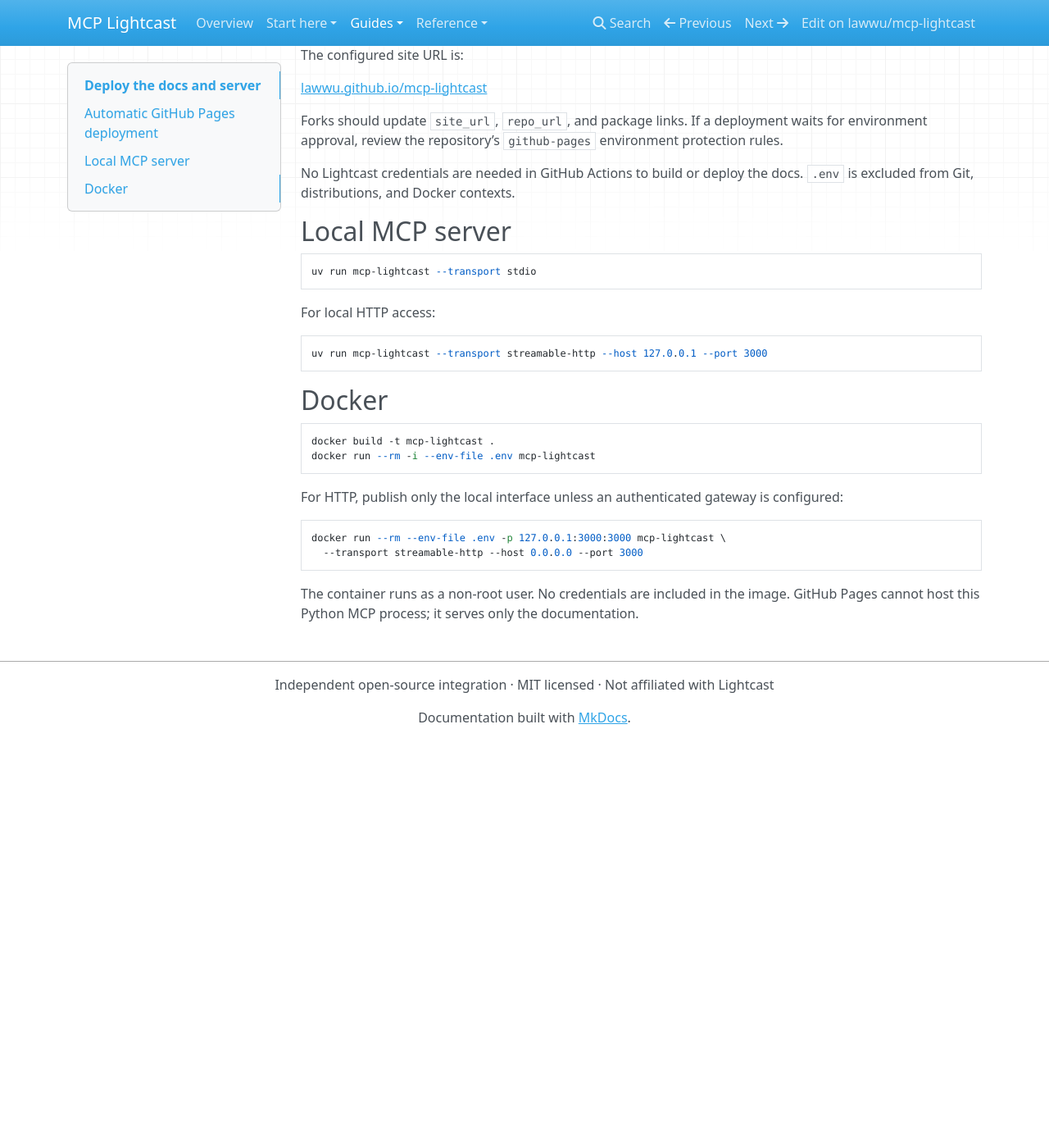
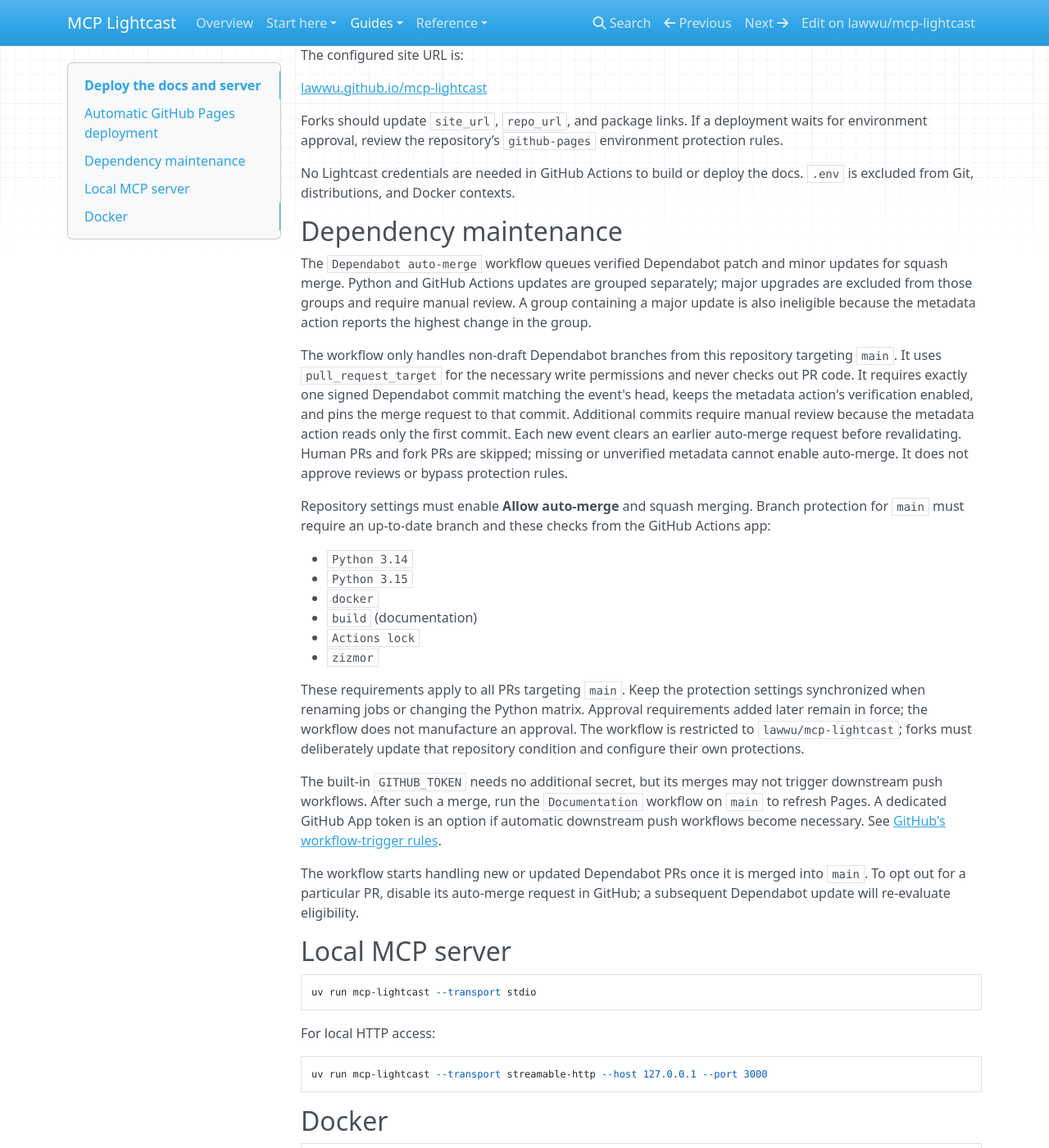
Before and after one commit to lawwu/mcp-lightcast, an MkDocs documentation site: the page built from docs/deployment.md, in a window 1280 px wide and 1400 px high, scrolled down 454 px. Shown: the whole window at 82% size. Built offline with MkDocs 1.6.1, drawn with Linux system fonts in a browser that asks for light colours; nearby versions of some CDN libraries; before the commit the page ends 1357 px from its top, so only the background shows below that.

Commit message:
Queue verified Dependabot updates for protected auto-merge

```diff
--- a/docs/deployment.md
+++ b/docs/deployment.md
@@ -21,6 +21,27 @@
 Forks should update `site_url`, `repo_url`, and package links. If a deployment waits for environment approval, review the repository’s `github-pages` environment protection rules.
 
 No Lightcast credentials are needed in GitHub Actions to build or deploy the docs. `.env` is excluded from Git, distributions, and Docker contexts.
+
+## Dependency maintenance
+
+The `Dependabot auto-merge` workflow queues verified Dependabot patch and minor updates for squash merge. Python and GitHub Actions updates are grouped separately; major upgrades are excluded from those groups and require manual review. A group containing a major update is also ineligible because the metadata action reports the highest change in the group.
+
+The workflow only handles non-draft Dependabot branches from this repository targeting `main`. It uses `pull_request_target` for the necessary write permissions and never checks out PR code. It requires exactly one signed Dependabot commit matching the event's head, keeps the metadata action's verification enabled, and pins the merge request to that commit. Additional commits require manual review because the metadata action reads only the first commit. Each new event clears an earlier auto-merge request before revalidating. Human PRs and fork PRs are skipped; missing or unverified metadata cannot enable auto-merge. It does not approve reviews or bypass protection rules.
+
+Repository settings must enable **Allow auto-merge** and squash merging. Branch protection for `main` must require an up-to-date branch and these checks from the GitHub Actions app:
+
+- `Python 3.14`
+- `Python 3.15`
+- `docker`
+- `build` (documentation)
+- `Actions lock`
+- `zizmor`
+
+These requirements apply to all PRs targeting `main`. Keep the protection settings synchronized when renaming jobs or changing the Python matrix. Approval requirements added later remain in force; the workflow does not manufacture an approval. The workflow is restricted to `lawwu/mcp-lightcast`; forks must deliberately update that repository condition and configure their own protections.
+
+The built-in `GITHUB_TOKEN` needs no additional secret, but its merges may not trigger downstream push workflows. After such a merge, run the `Documentation` workflow on `main` to refresh Pages. A dedicated GitHub App token is an option if automatic downstream push workflows become necessary. See [GitHub's workflow-trigger rules](https://docs.github.com/en/actions/how-tos/write-workflows/choose-when-workflows-run/trigger-a-workflow#triggering-a-workflow-from-a-workflow).
+
+The workflow starts handling new or updated Dependabot PRs once it is merged into `main`. To opt out for a particular PR, disable its auto-merge request in GitHub; a subsequent Dependabot update will re-evaluate eligibility.
 
 ## Local MCP server
 
```
Also changed, not shown: README.md (+4 -0 lines), 3 other files.
